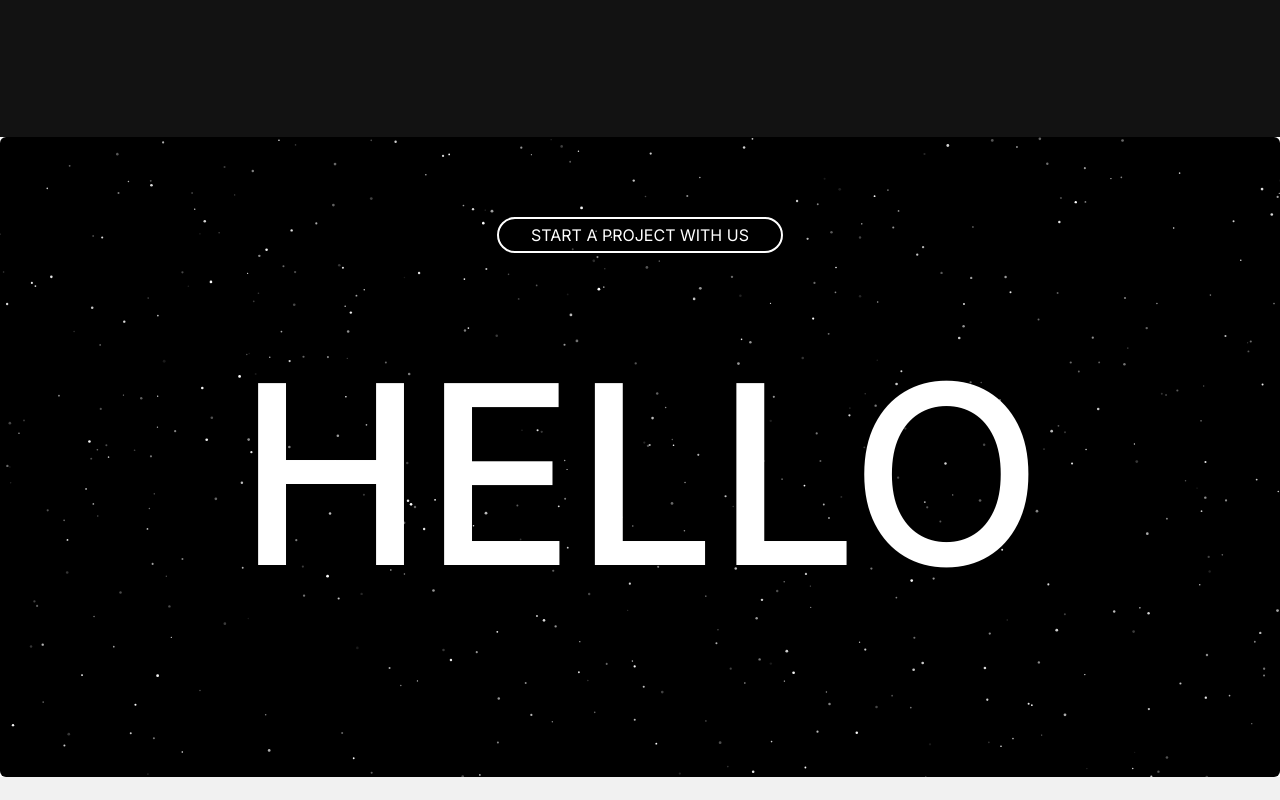
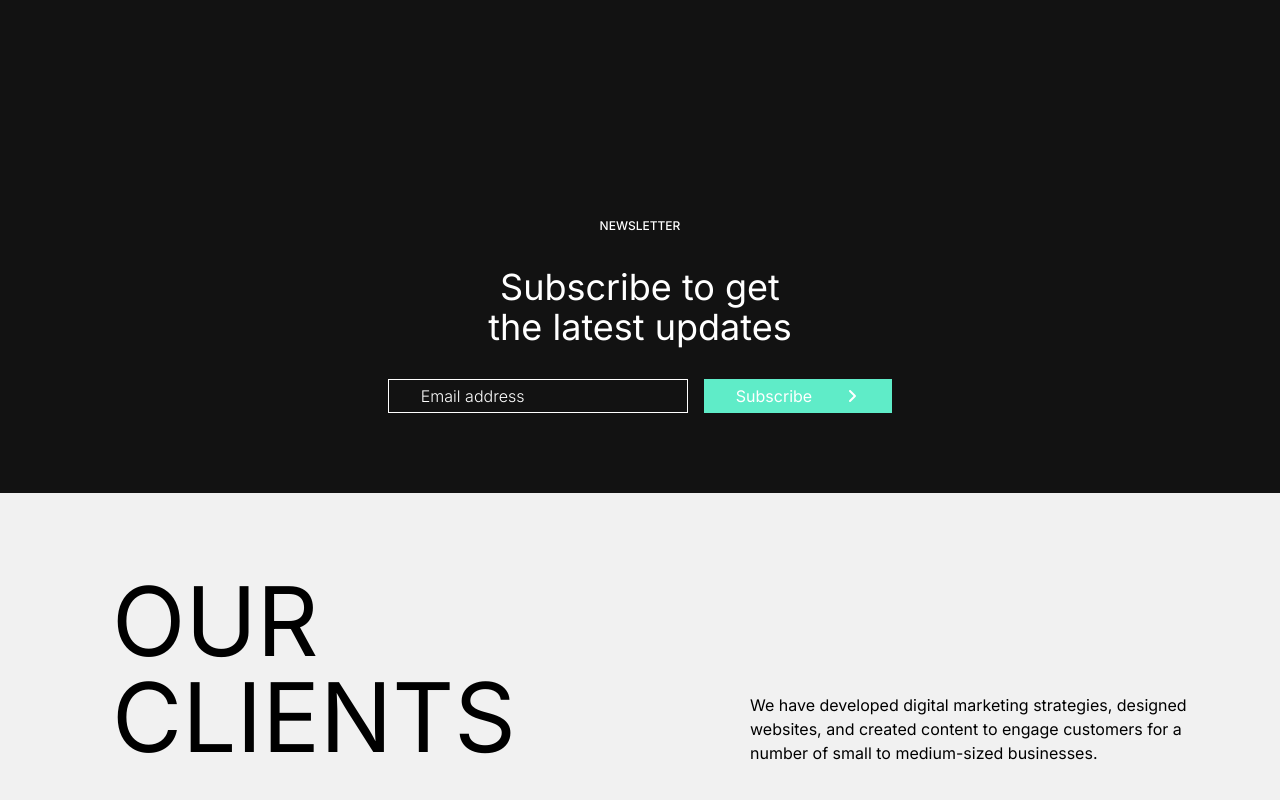
Before and after one commit to AAMuktadir/planetxinc, a Next.js app: page / in a window 1280 px wide. Shown: the part 9300-10100 px from the top of the page. Built offline with nearby package versions, Linux system fonts and the light colour scheme.

Commit message:
latest update

```diff
--- a/Components/home/coolestProjects.jsx
+++ b/Components/home/coolestProjects.jsx
@@ -29,7 +29,7 @@ export default function CoolestProjects() {
       </div>
       <div className="bg-background py-16 px-4">
         <section className="bg-[url('/image/ProjectCase2.jpeg')] bg-cover bg-no-repeat bg-center h-full w-full py-20 sm:py-40 rounded-t-3xl">
-          <Marquee autoFill={true}>
+          <Marquee direction="right" autoFill={true}>
             <p className="flex gap-4 items-center justify-center text-4xl sm:text-9xl text-white">
               View case
               <Image
--- /dev/null
+++ b/Components/home/latestUpdates.jsx
@@ -0,0 +1,27 @@
+import React from "react";
+import { FaAngleRight } from "react-icons/fa6";
+
+export default function LatestUpdates() {
+  return (
+    <>
+      <div className="bg-background py-20 text-white">
+        <div className="flex flex-col gap-8 items-center">
+          <h4 className="uppercase text-[12px] font-medium">Newsletter</h4>
+          <h4 className="text-4xl text-center">
+            Subscribe to get <br />
+            the latest updates
+          </h4>
+          <section className="flex gap-4">
+            <input
+              className="border border-white px-8 py-1 bg-background text-left placeholder:text-white placeholder:font-light"
+              placeholder="Email address"
+            />
+            <button className="py-1 px-8 bg-footer flex gap-8 items-center justify-center">
+              <p>Subscribe</p> <FaAngleRight />
+            </button>
+          </section>
+        </div>
+      </div>
+    </>
+  );
+}
--- a/app/page.js
+++ b/app/page.js
@@ -11,6 +11,7 @@ import CoolestProjects from "@/Components/home/coolestProjects";
 import DevelopmentTools from "@/Components/home/developmentTools";
 import { HelloSparkles } from "@/Components/home/helloComponent";
 import OurClients from "@/Components/home/ourClients";
+import LatestUpdates from "@/Components/home/latestUpdates";
 
 export default function Home() {
   const [banner, setbanner] = useState(true);
@@ -27,8 +28,10 @@ export default function Home() {
         <InHouseSolutions />
         <CoolestProjects />
         <DevelopmentTools />
+
+        <LatestUpdates />
+        <OurClients />
         <HelloSparkles />
-        <OurClients />
       </div>
     </main>
   );
```
